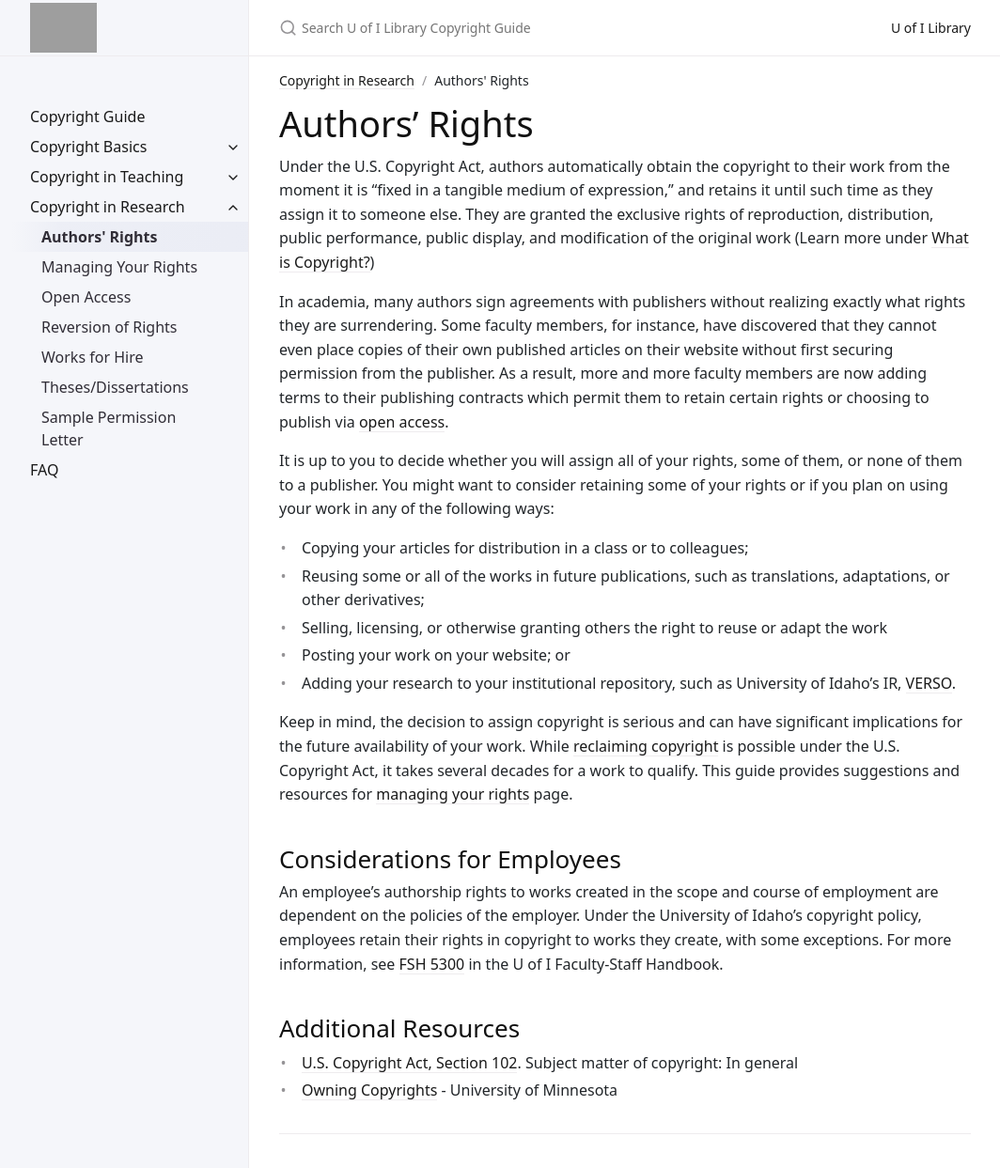
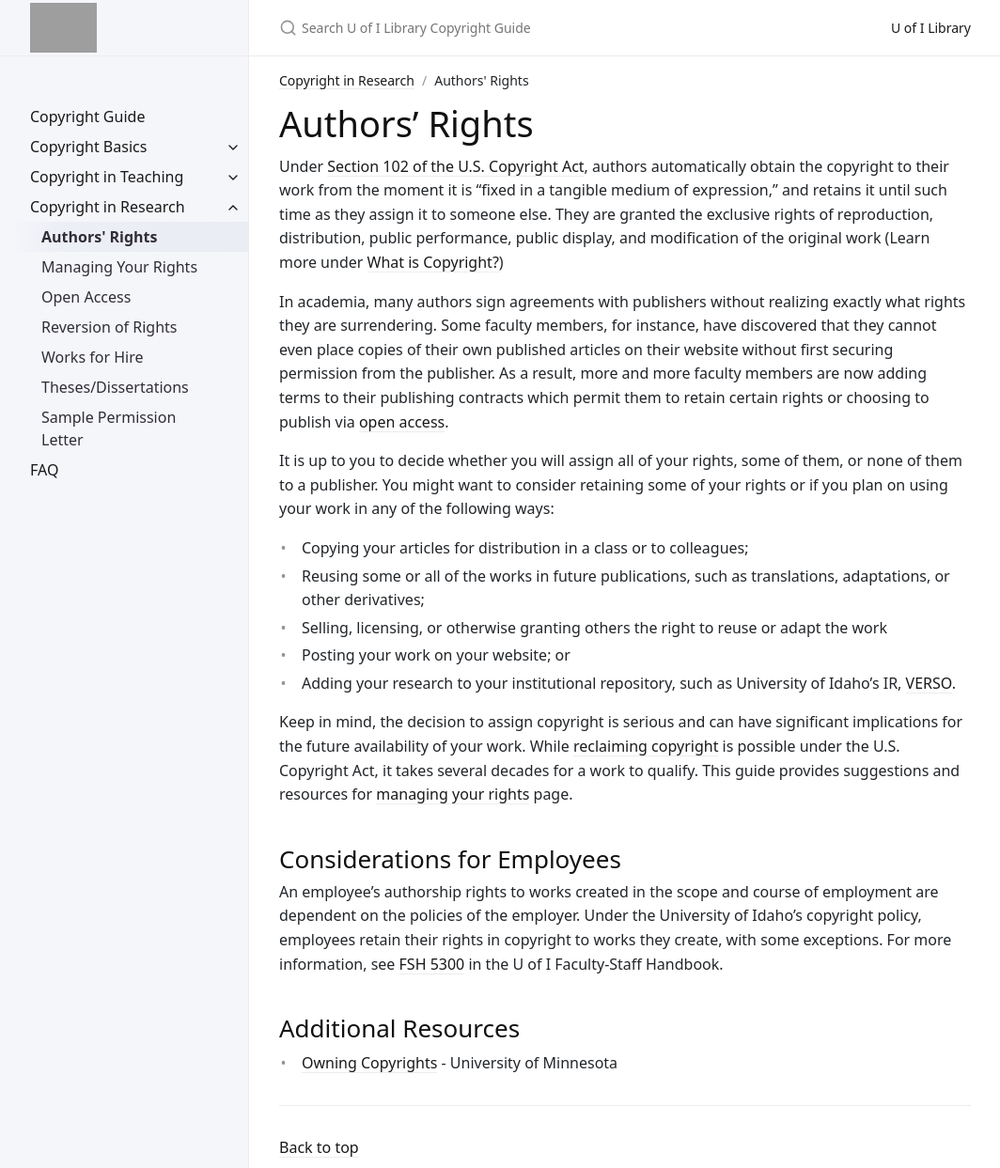
Before and after one commit to uidaholib/copyright-guide, a Jekyll site: the page built from guide/research/authors-rights.md, in a window 1280 px wide and 1400 px high, cut to the strip 0-1243 px from the top of the window. Shown: the whole strip at 94% size, without its empty margins (107-1171 px from the left). Built offline with Jekyll 4.4.1, drawn with Linux system fonts in a browser that asks for light colours; part of the change alters nothing that is shown; grey boxes are pictures that could not be loaded.

Commit message:
Update authors-rights.md

```diff
--- a/guide/research/authors-rights.md
+++ b/guide/research/authors-rights.md
@@ -6,7 +6,7 @@ nav_order: 1
 
 # Authors' Rights
 
-Under the U.S. Copyright Act, authors automatically obtain the copyright to their work from the moment it is "fixed in a tangible medium of expression," and retains it until such time as they assign it to someone else. They are granted the exclusive rights of reproduction, distribution, public performance, public display, and modification of the original work (Learn more under [What is Copyright?](https://uidaholib.github.io/copyright-guide/guide/basics/what/))
+Under [Section 102 of the U.S. Copyright Act](https://www.copyright.gov/title17/92chap1.html#:~:text=Agreements%20Act.27-,102.%20Subject%20matter%20of%20copyright%3A%20In%20general,-28), authors automatically obtain the copyright to their work from the moment it is "fixed in a tangible medium of expression," and retains it until such time as they assign it to someone else. They are granted the exclusive rights of reproduction, distribution, public performance, public display, and modification of the original work (Learn more under [What is Copyright?](https://uidaholib.github.io/copyright-guide/guide/basics/what/))
 
 In academia, many authors sign agreements with publishers without realizing exactly what rights they are surrendering. Some faculty members, for instance, have discovered that they cannot even place copies of their own published articles on their website without first securing permission from the publisher. As a result, more and more faculty members are now adding terms to their publishing contracts which permit them to retain certain rights or choosing to publish via [open access](https://uidaholib.github.io/copyright-guide/guide/research/oa/).
 
@@ -25,5 +25,4 @@ Keep in mind, the decision to assign copyright is serious and can have significa
 An employee's authorship rights to works created in the scope and course of employment are dependent on the policies of the employer. Under the University of Idaho's copyright policy, employees retain their rights in copyright to works they create, with some exceptions. For more information, see [FSH 5300](https://www.uidaho.edu/policies/fsh/5/5300) in the U of I Faculty-Staff Handbook.
 
 ## Additional Resources
-- [U.S. Copyright Act, Section 102](https://www.copyright.gov/title17/92chap1.html#:~:text=Agreements%20Act.27-,102.%20Subject%20matter%20of%20copyright%3A%20In%20general,-28). Subject matter of copyright: In general
 - [Owning Copyrights](https://www.lib.umn.edu/services/copyright/owning-copyrights) - University of Minnesota
```
